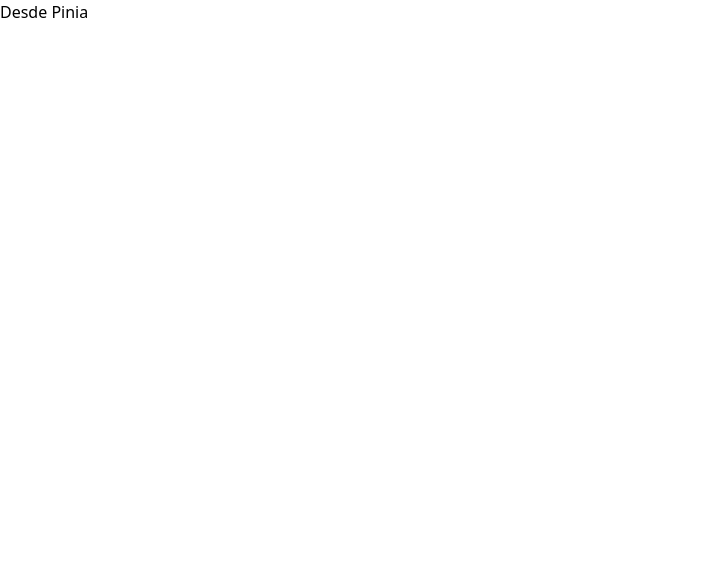
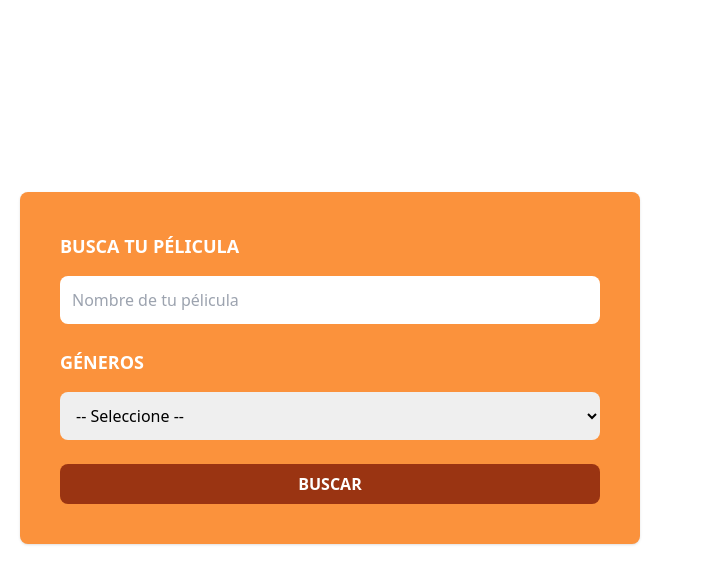
Before and after one commit to JOAQUINGALAVIZ/vue_CarteleraCine, a Vue app in the folder Cartelera_vue/: page / in a window 1280 px wide. Before the commit this address had no page. Shown: the top 584 px of the page, without its empty margins (0-702 px from the left). Built offline with nearby package versions, Linux system fonts and the light colour scheme.

Commit message:
agregando el buscador de peliculas

```diff
--- a/Cartelera_vue/src/App.vue
+++ b/Cartelera_vue/src/App.vue
@@ -1,7 +1,8 @@
 <script setup>
-
+import Header from './components/Header.vue';
 </script>
 
 <template>
-<h1>Desde Pinia</h1>
+    <Header />
+
 </template>
--- /dev/null
+++ b/Cartelera_vue/src/components/Header.vue
@@ -0,0 +1,49 @@
+<script setup>
+
+</script>
+
+
+<template>
+<header>
+    <div class="mx-auto container px-5 py-16">
+        <div>
+
+        </div>
+        <form class="md:w-1/2 2xl:w-1/3 bg-orange-400 my-32 p-10 rounded-lg shadow space-y-6">
+
+            <div class="space-y-4">
+                <label
+                    class="block text-white uppercase font-extrabold text-lg"
+                    for="titulo">Busca tu pélicula
+                </label>
+                <input
+                    id="titulo"
+                    type="text"
+                    class="p-3 w-full rounded-lg focus:outline-none"
+                    placeholder="Nombre de tu pélicula"
+                >
+            </div>
+
+            <div class="space-y-4">
+                <label
+                    class="block text-white uppercase font-extrabold text-lg"
+                    for="genero">Géneros
+                </label>
+                <select
+                    id="genero"
+                    class="p-3 w-full rounded-lg focus:outline-none"
+
+                >
+                    <option value="">-- Seleccione --</option>
+                </select>
+            </div>
+
+            <input
+                type="submit"
+                class="bg-orange-800 hover:bg-orange-900 cursor-pointer text-white font-extrabold w-full p-2 rounded-lg uppercase"
+                value="Buscar"
+            />
+        </form>
+    </div>
+</header>
+</template>
```
Also changed, not shown: Cartelera_vue/public/img/fondo_cine.png (added), Cartelera_vue/public/img/popcorn-svgrepo-com.svg (added).
